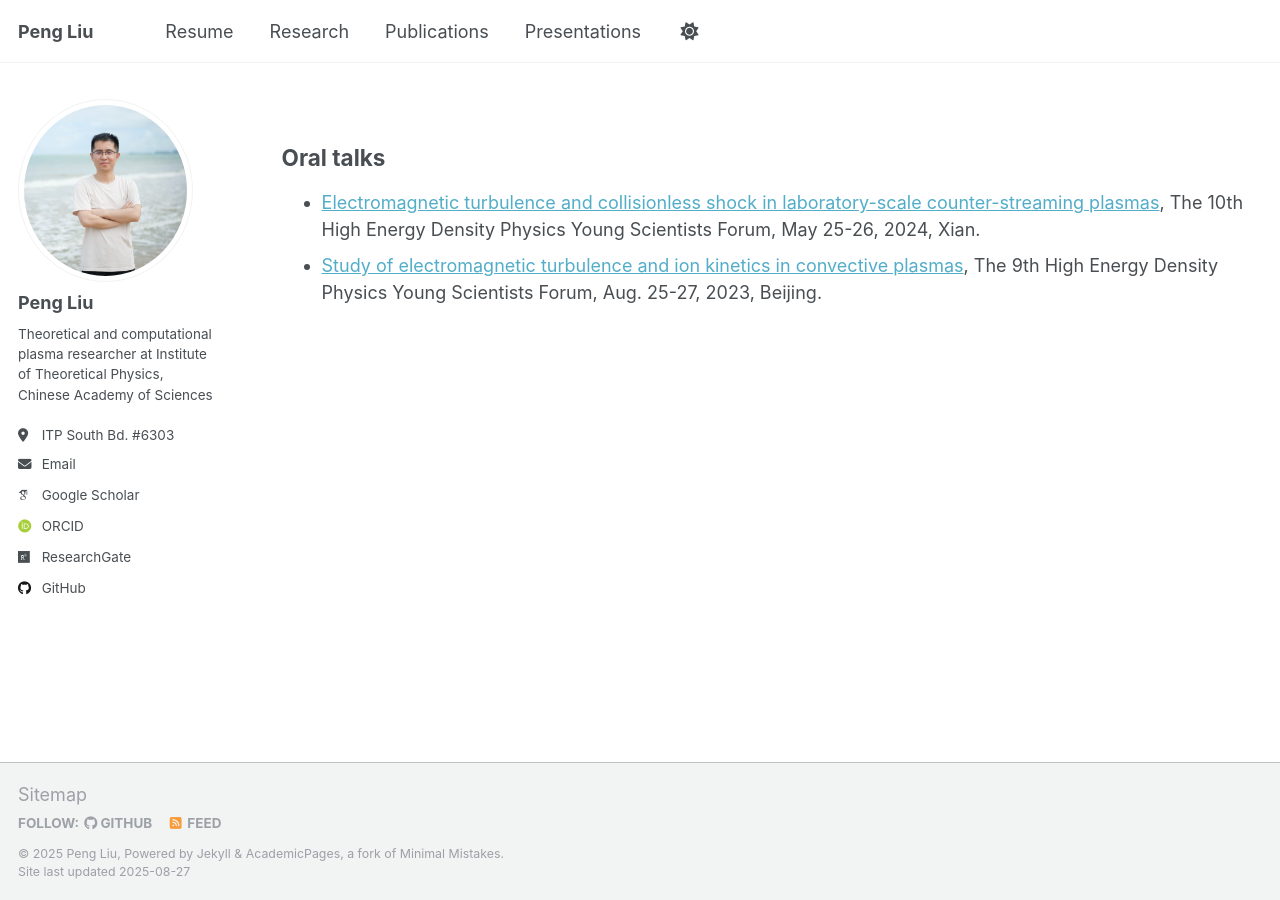
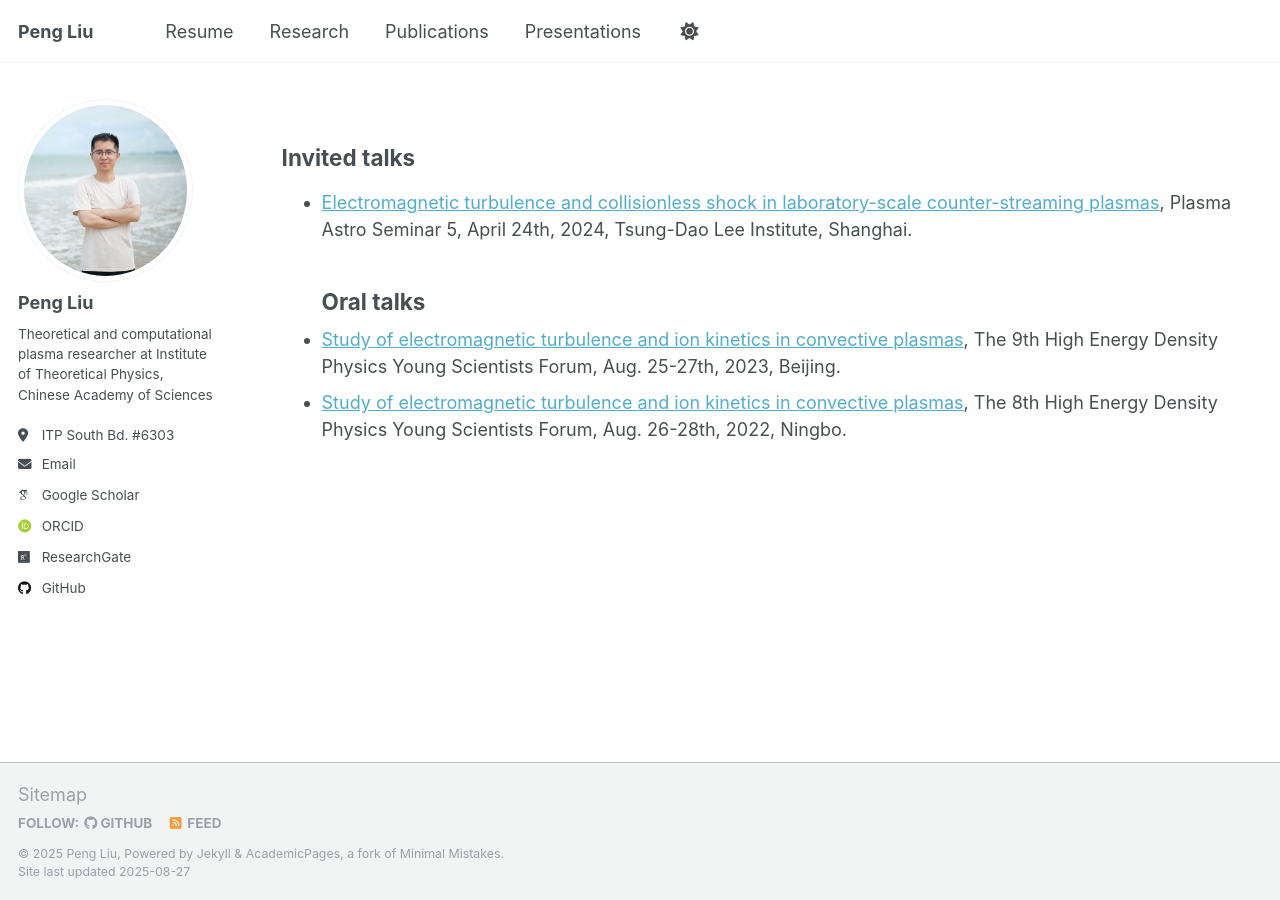
Before and after one commit to pliulfcuigithub/pliulfcuigithub.github.io, a Jekyll site: the page built from _pages/presentations.md, in a window 1280 px wide. Built offline with Jekyll 4.4.1, drawn with Linux system fonts in a browser that asks for light colours; some web fonts are replaced.

Commit message:
Update presentations.md

```diff
--- a/_pages/presentations.md
+++ b/_pages/presentations.md
@@ -5,9 +5,12 @@ author_profile: true
 ---
 
 {% include base_path %}
+## Invited talks
+-  [Electromagnetic turbulence and collisionless shock in laboratory-scale counter-streaming plasmas](https://mp.weixin.qq.com/s/AyrBO3rXZWiWCkCwInvSfA), Plasma Astro Seminar 5, April 24th, 2024, Tsung-Dao Lee Institute, Shanghai.
 ## Oral talks
--  [Electromagnetic turbulence and collisionless shock in laboratory-scale counter-streaming plasmas](https://hedp2024.hplpb.com.cn/zh-CN/web/article/menudetail?mid=1272), The 10th High Energy Density Physics Young Scientists Forum, May 25-26, 2024, Xian.
--  [Study of electromagnetic turbulence and ion kinetics in convective plasmas](https://hedp2023.hplpb.com.cn/Page), The 9th High Energy Density Physics Young Scientists Forum, Aug. 25-27, 2023, Beijing.
+[//]:-  [Electromagnetic turbulence and collisionless shock in laboratory-scale counter-streaming plasmas](https://hedp2024.hplpb.com.cn/zh-CN/web/article/menudetail?mid=1272), The 10th High Energy Density Physics Young Scientists Forum, May 25-26, 2024, Xian.
+-  [Study of electromagnetic turbulence and ion kinetics in convective plasmas](https://hedp2023.hplpb.com.cn/Page), The 9th High Energy Density Physics Young Scientists Forum, Aug. 25-27th, 2023, Beijing.
+-  [Study of electromagnetic turbulence and ion kinetics in convective plasmas](https://hedp2022.hplpb.com.cn/Page), The 8th High Energy Density Physics Young Scientists Forum, Aug. 26-28th, 2022, Ningbo.
 
 [//]: <> Invited talks and seminars
 [//]:  ======
```
